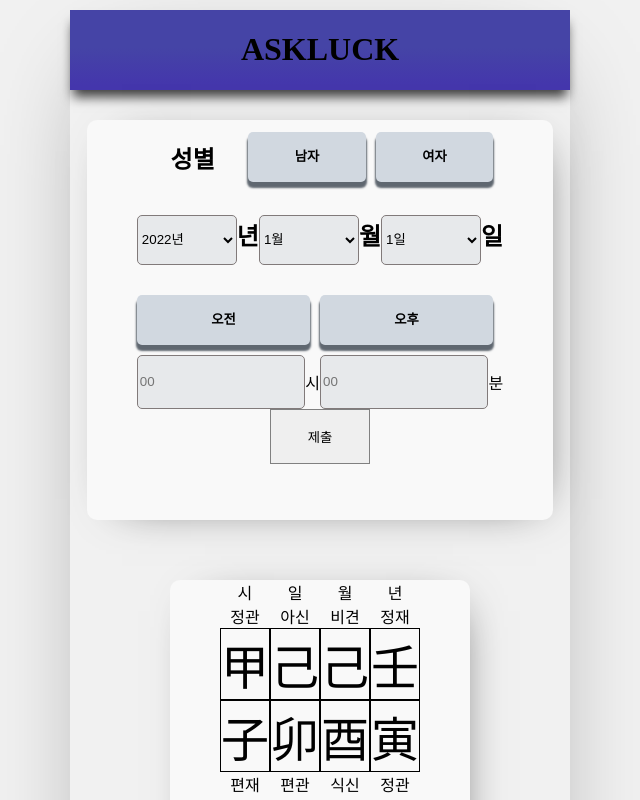
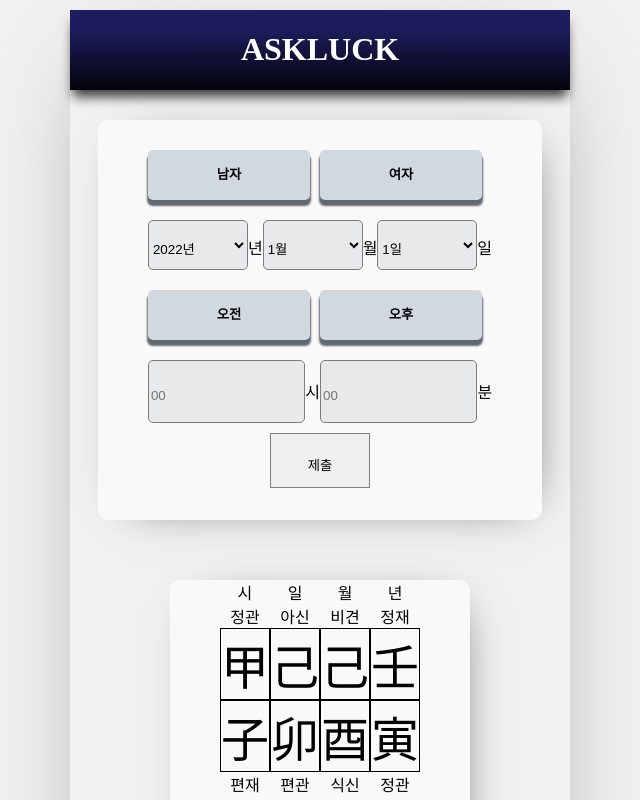
Before and after one commit to seni95/askLuck, a React (Create React App) app: page / in a window 1280 px wide. Shown: the top 800 px of the page, without its empty margins (320-960 px from the left). Built offline with nearby package versions, Linux system fonts and the light colour scheme; a web font is replaced by a local one.

Commit message:
revise css

```diff
--- a/src/components/header/header.module.css
+++ b/src/components/header/header.module.css
@@ -1,7 +1,8 @@
 header{
-    background: linear-gradient(0deg, rgba(68,54,172,1) 6%, rgba(69,68,166,1) 53%);
-  display: flex;
+    background: linear-gradient(0deg, rgba(4,4,11,1) 0%, rgba(29,29,94,1) 78%);
+    display: flex;
   box-shadow: 0px 10px 11px -3px rgba(0,0,0,0.75);
+  color:white;
 }
 
 header *{
--- a/src/components/input_birthday/input_birthday.jsx
+++ b/src/components/input_birthday/input_birthday.jsx
@@ -184,7 +184,6 @@ const InputBirthday = (props) => {
 
       <form action="" onSubmit={onSubmit}>
         <div className={styles.genderSelect} ref={inputGender}>
-          <h2>성별</h2>
           <input type="button" onClick={selectMan}
             value="남자" className={selectedGender=="남자"?styles.checked:""}
             />
@@ -192,15 +191,15 @@ const InputBirthday = (props) => {
             value="여자" className={selectedGender=="여자"?styles.checked:""}  />
         </div>
         <div className={styles.dateSelect}>
-          <h2>
+          <span>
             {yearControl()}년
-          </h2>
-          <h2>
+          </span>
+          <span>
             {monthControl()}월
-          </h2>
-          <h2>
+          </span>
+          <span>
             {dayControl()}일
-          </h2>
+          </span>
           </div>
 
 
--- a/src/components/input_birthday/input_birthday.module.css
+++ b/src/components/input_birthday/input_birthday.module.css
@@ -16,6 +16,10 @@
 h2{
     display: inline-block;
     text-align: center;
+}
+
+.container *{
+    padding-top:10px;
 }
 
 .genderSelect, .selectAmPm ,.dataSelect,.timeInput,.toSubmit{
```
